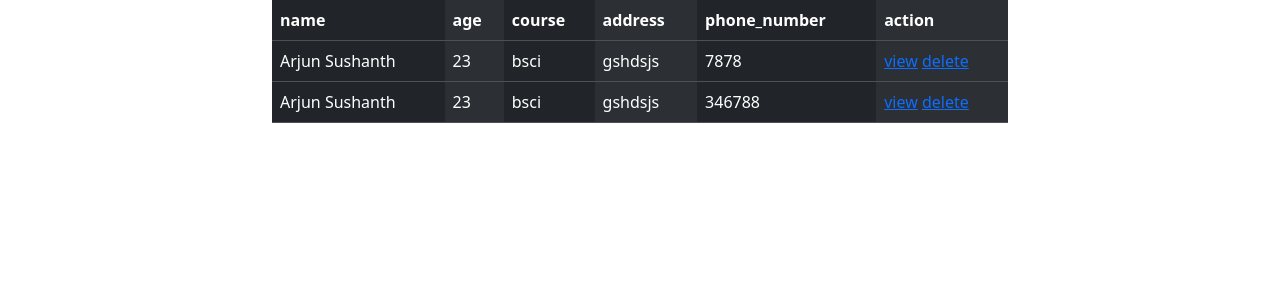
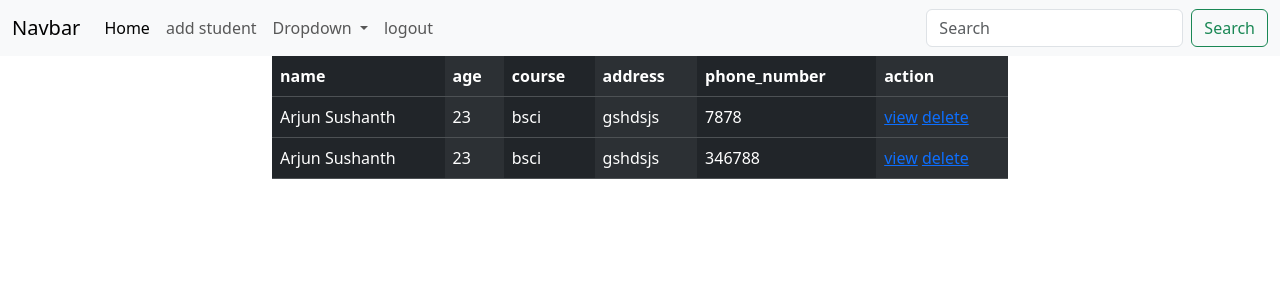
Before and after one commit to arjunsushanth/student-application, a Django app: page /student/list in a window 1280 px wide. Shown: the top 300 px of the page. Run offline with Django 4.2, Linux system fonts and the light colour scheme; data comes from the database, SQL or seed files in the repository.

Commit message:
firstcommit

```diff
--- /dev/null
+++ b/student/templates/base.html
@@ -0,0 +1,49 @@
+<!DOCTYPE html>
+<html lang="en">
+<head>
+    <meta charset="UTF-8">
+    <title>Title</title>
+<link href="https://cdn.jsdelivr.net/npm/bootstrap@5.3.0-alpha1/dist/css/bootstrap.min.css" rel="stylesheet" integrity="sha384-GLhlTQ8iRABdZLl6O3oVMWSktQOp6b7In1Zl3/Jr59b6EGGoI1aFkw7cmDA6j6gD" crossorigin="anonymous">
+</head>
+<body>
+<nav class="navbar navbar-expand-lg bg-body-tertiary">
+  <div class="container-fluid">
+    <a class="navbar-brand" href="#">Navbar</a>
+    <button class="navbar-toggler" type="button" data-bs-toggle="collapse" data-bs-target="#navbarSupportedContent" aria-controls="navbarSupportedContent" aria-expanded="false" aria-label="Toggle navigation">
+      <span class="navbar-toggler-icon"></span>
+    </button>
+    <div class="collapse navbar-collapse" id="navbarSupportedContent">
+      <ul class="navbar-nav me-auto mb-2 mb-lg-0">
+        <li class="nav-item">
+          <a class="nav-link active" aria-current="page" href="{%url 'home'%}">Home</a>
+        </li>
+        <li class="nav-item">
+          <a class="nav-link" href="{%url 'create'%}">add student</a>
+        </li>
+        <li class="nav-item dropdown">
+          <a class="nav-link dropdown-toggle" href="#" role="button" data-bs-toggle="dropdown" aria-expanded="false">
+            Dropdown
+          </a>
+          <ul class="dropdown-menu">
+            <li><a class="dropdown-item" href="#">Action</a></li>
+            <li><a class="dropdown-item" href="#">Another action</a></li>
+            <li><hr class="dropdown-divider"></li>
+            <li><a class="dropdown-item" href="#">Something else here</a></li>
+          </ul>
+        </li>
+        <li class="nav-item">
+          <a class="nav-link" href="{%url signout%}">logout</a>
+        </li>
+      </ul>
+      <form class="d-flex" role="search">
+        <input class="form-control me-2" type="search" placeholder="Search" aria-label="Search">
+        <button class="btn btn-outline-success" type="submit">Search</button>
+      </form>
+    </div>
+  </div>
+</nav>
+{%block body%}
+{%endblock%}
+
+</body>
+</html>
--- a/student/templates/list.html
+++ b/student/templates/list.html
@@ -1,15 +1,6 @@
-<!DOCTYPE html>
-<html lang="en">
-<head>
-    <meta charset="UTF-8">
-    <meta http-equiv="X-UA-Compatible" content="IE=edge">
-    <meta name="viewport" content="width=device-width, initial-scale=1.0">
-    <title>Document</title>
-    <link href="https://cdn.jsdelivr.net/npm/bootstrap@5.3.0-alpha1/dist/css/bootstrap.min.css" rel="stylesheet" integrity="sha384-GLhlTQ8iRABdZLl6O3oVMWSktQOp6b7In1Zl3/Jr59b6EGGoI1aFkw7cmDA6j6gD" crossorigin="anonymous">
-
-</head>
-<body>
-    <div class="container">
+{%extends 'base.html'%}
+{%block body%}
+ <div class="container">
         <div class="row">
             <div class="col-2"></div>
             <div class="col-8">
@@ -40,6 +31,4 @@
             <div class="col-2"></div>
         </div>
     </div>
-
-</body>
-</html>
+{%endblock%}
--- a/student/urls.py
+++ b/student/urls.py
@@ -2,10 +2,13 @@ from django.urls import path
 from student import views
 
 urlpatterns = [
-    path("student/add", views.StudentCreateView.as_view(), name="student-create"),
+    path("student/add", views.StudentCreateView.as_view(), name="create"),
     path("student/list", views.StudentListView.as_view(),name="list"),
-    path("student/index", views.IndexView.as_view(), name="home"),
+    path("", views.IndexView.as_view(), name="home"),
     path("student/<int:id>", views.StudentDetailView.as_view(), name="detail-student"),
     path("student/<int:id>/remove", views.StudentDelete.as_view(), name="remove"),
+    path("student/register",views.RegisterView.as_view(),name="register"),
+
+
 
 ]
--- a/student/views.py
+++ b/student/views.py
@@ -1,11 +1,39 @@
 from django.shortcuts import render, redirect
-from django.views.generic import View, TemplateView
+from django.views.generic import View, TemplateView,CreateView,FormView
 from student.models import Student
-from student.forms import StudentForm
+from student.forms import StudentForm,StudentRegistrationForm,StudentLoginForm
+from django.urls import  reverse_lazy
+from django.contrib.auth import authenticate,login,logout
+from django.contrib import messages
+
 
 
 class IndexView(TemplateView):
     template_name = "index.html"
+class LoginView(FormView):
+    template_name = "login.html"
+    form_class = StudentLoginForm
+    def post(self, request, *args, **kwargs):
+        form=StudentLoginForm
+
+        def post(self, request, *args, **kwargs):
+            form = StudentLoginForm(request.POST)
+            if form.is_valid():
+                uname = form.cleaned_data.get("username")
+                pwd = form.cleaned_data.get("password")
+                usr = authenticate(request, username=uname, password=pwd)
+                if usr:
+                    login(request, usr)
+                    return redirect("home")
+                else:
+                    return render(request, "login.html", {"form": form})
+
+
+class RegisterView(CreateView):
+    template_name = "register.html"
+    form_class = StudentRegistrationForm
+    success_url =reverse_lazy("home")
+
 
 
 class StudentCreateView(View):
@@ -41,4 +69,7 @@ class StudentDelete(View):
         Student.objects.get(id=id).delete()
         return redirect("list")
 
-# Create your views here.
+
+def Signout(request,*args,**kwargs):
+    logout(request)
+    return redirect("signin")# Create your views here.
```
Also changed, not shown: student/forms.py (+14 -2 lines), student/templates/add.html (+4 -13 lines), student/templates/detail.html (+4 -12 lines), student/templates/index.html (+4 -12 lines), student/templates/register.html (added, +19 -0 lines).
